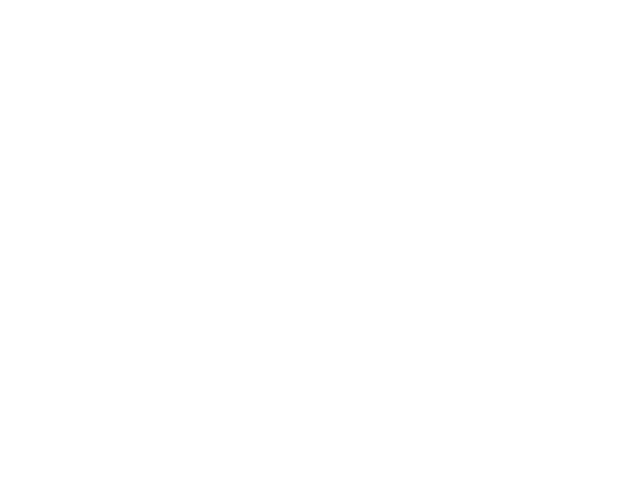
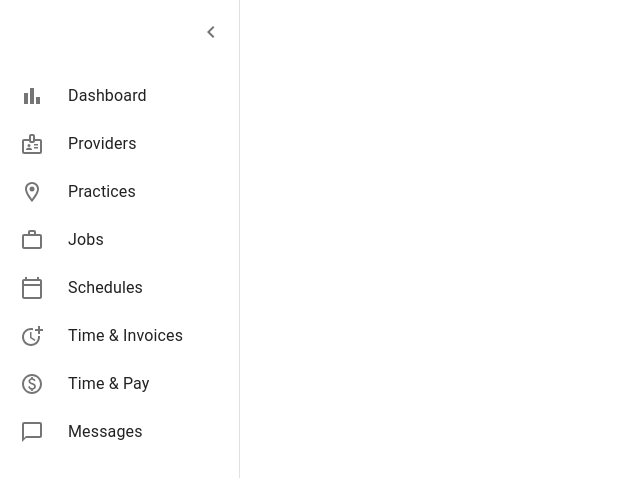
Before and after one commit to Onelky/menu-test, a React (Create React App) app: page / in a window 1280 px wide. Shown: the top 478 px of the page, without its empty margins (0-640 px from the left). Built offline with nearby package versions, Linux system fonts and the light colour scheme.

Commit message:
create Layout component

```diff
--- a/src/App.tsx
+++ b/src/App.tsx
@@ -1,8 +1,8 @@
 import React from 'react'
+import Layout from './components/Layout/Layout'
 
-// todo Create Layout (content and drawer)
 function App() {
-  return <div className="App"></div>
+  return <Layout></Layout>
 }
 
 export default App
--- /dev/null
+++ b/src/components/Layout/DrawerItem.tsx
@@ -0,0 +1,44 @@
+import React, { type FC } from 'react'
+import * as MUIcon from '@mui/icons-material'
+import ListItem from '@mui/material/ListItem'
+import ListItemButton from '@mui/material/ListItemButton'
+import ListItemIcon from '@mui/material/ListItemIcon'
+import ListItemText from '@mui/material/ListItemText'
+import type { MenuItem } from './types'
+
+type DrawerItemProps = {
+  item: MenuItem
+  open: boolean
+}
+const DrawerItem: FC<DrawerItemProps> = ({ item, open }) => {
+  const { iconName, label } = item
+
+  const Icon = iconName && MUIcon[iconName]
+
+  return (
+    <ListItem disablePadding sx={{ display: 'block' }}>
+      <ListItemButton
+        sx={{
+          minHeight: 48,
+          justifyContent: open ? 'initial' : 'center',
+          px: 2.5
+        }}
+      >
+        {iconName && (
+          <ListItemIcon
+            sx={{
+              minWidth: 0,
+              mr: open ? 3 : 'auto',
+              justifyContent: 'center'
+            }}
+          >
+            {Icon && <Icon />}
+          </ListItemIcon>
+        )}
+        <ListItemText primary={label} sx={{ opacity: open ? 1 : 0 }} />
+      </ListItemButton>
+    </ListItem>
+  )
+}
+
+export default DrawerItem
--- /dev/null
+++ b/src/components/Layout/Layout.tsx
@@ -0,0 +1,69 @@
+import React, { type FC, type PropsWithChildren } from 'react'
+import { useTheme } from '@mui/material/styles'
+import Box from '@mui/material/Box'
+import Toolbar from '@mui/material/Toolbar'
+import List from '@mui/material/List'
+import IconButton from '@mui/material/IconButton'
+import MenuIcon from '@mui/icons-material/Menu'
+import ChevronLeftIcon from '@mui/icons-material/ChevronLeft'
+import ChevronRightIcon from '@mui/icons-material/ChevronRight'
+import { AppBar, Drawer, DrawerHeader } from './styledComponents'
+import { menuItems } from './types'
+import DrawerItem from './DrawerItem'
+
+// todo: add submenu functionality
+// todo: add styles
+const Layout: FC<PropsWithChildren> = ({ children }) => {
+  const theme = useTheme()
+  const [open, setOpen] = React.useState(true)
+
+  const handleDrawerOpen = () => {
+    setOpen(true)
+  }
+
+  const handleDrawerClose = () => {
+    setOpen(false)
+  }
+
+  return (
+    <Box sx={{ display: 'flex' }}>
+      <AppBar position="fixed" open={open}>
+        <Toolbar>
+          <IconButton
+            color="inherit"
+            aria-label="open drawer"
+            onClick={handleDrawerOpen}
+            edge="start"
+            sx={{
+              marginRight: 5,
+              ...(open && { display: 'none' })
+            }}
+          >
+            <MenuIcon />
+          </IconButton>
+        </Toolbar>
+      </AppBar>
+      <Drawer variant="permanent" open={open}>
+        <DrawerHeader>
+          <IconButton onClick={handleDrawerClose}>
+            {theme.direction === 'rtl' ? (
+              <ChevronRightIcon />
+            ) : (
+              <ChevronLeftIcon />
+            )}
+          </IconButton>
+        </DrawerHeader>
+        <List>
+          {menuItems.map((item) => (
+            <DrawerItem key={item.label} item={item} open />
+          ))}
+        </List>
+      </Drawer>
+      <Box component="main" sx={{ flexGrow: 1, p: 3 }}>
+        {children}
+      </Box>
+    </Box>
+  )
+}
+
+export default Layout
--- /dev/null
+++ b/src/components/Layout/index.ts
@@ -0,0 +1,3 @@
+export * from './Layout'
+export * from './types'
+export * from './DrawerItem'
--- /dev/null
+++ b/src/components/Layout/styledComponents.ts
@@ -0,0 +1,77 @@
+import { CSSObject, styled, Theme } from '@mui/material/styles'
+import { AppBarProps as MuiAppBarProps } from '@mui/material/AppBar/AppBar'
+import MuiAppBar from '@mui/material/AppBar'
+import MuiDrawer from '@mui/material/Drawer'
+
+const drawerWidth = 240
+
+const openedMixin = (theme: Theme): CSSObject => ({
+  width: drawerWidth,
+  transition: theme.transitions.create('width', {
+    easing: theme.transitions.easing.sharp,
+    duration: theme.transitions.duration.enteringScreen
+  }),
+  overflowX: 'hidden'
+})
+
+const closedMixin = (theme: Theme): CSSObject => ({
+  transition: theme.transitions.create('width', {
+    easing: theme.transitions.easing.sharp,
+    duration: theme.transitions.duration.leavingScreen
+  }),
+  overflowX: 'hidden',
+  width: `calc(${theme.spacing(7)} + 1px)`,
+  [theme.breakpoints.up('sm')]: {
+    width: `calc(${theme.spacing(8)} + 1px)`
+  }
+})
+
+export const DrawerHeader = styled('div')(({ theme }) => ({
+  display: 'flex',
+  alignItems: 'center',
+  justifyContent: 'flex-end',
+  padding: theme.spacing(0, 1),
+  // necessary for content to be below app bar
+  ...theme.mixins.toolbar
+}))
+
+interface AppBarProps extends MuiAppBarProps {
+  open?: boolean
+}
+
+export const AppBar = styled(MuiAppBar, {
+  shouldForwardProp: (prop) => prop !== 'open'
+})<AppBarProps>(({ theme, open }) => ({
+  zIndex: theme.zIndex.drawer + 1,
+  backgroundColor: 'transparent',
+  boxShadow: 'none',
+  transition: theme.transitions.create(['width', 'margin'], {
+    easing: theme.transitions.easing.sharp,
+    duration: theme.transitions.duration.leavingScreen
+  }),
+  ...(open && {
+    marginLeft: drawerWidth,
+    width: `calc(100% - ${drawerWidth}px)`,
+    transition: theme.transitions.create(['width', 'margin'], {
+      easing: theme.transitions.easing.sharp,
+      duration: theme.transitions.duration.enteringScreen
+    })
+  })
+}))
+
+export const Drawer = styled(MuiDrawer, {
+  shouldForwardProp: (prop) => prop !== 'open'
+})(({ theme, open }) => ({
+  width: drawerWidth,
+  flexShrink: 0,
+  whiteSpace: 'nowrap',
+  boxSizing: 'border-box',
+  ...(open && {
+    ...openedMixin(theme),
+    '& .MuiDrawer-paper': openedMixin(theme)
+  }),
+  ...(!open && {
+    ...closedMixin(theme),
+    '& .MuiDrawer-paper': closedMixin(theme)
+  })
+}))
--- /dev/null
+++ b/src/components/Layout/types.ts
@@ -0,0 +1,31 @@
+import * as MUIcon from '@mui/icons-material'
+
+export type MenuItem = {
+  label: string
+  iconName?: keyof typeof MUIcon
+  subItems?: MenuItem[]
+}
+
+export const menuItems: MenuItem[] = [
+  { label: 'Dashboard', iconName: 'BarChartOutlined' },
+  {
+    label: 'Providers',
+    iconName: 'BadgeOutlined',
+    subItems: [
+      { label: 'Dashboard' },
+      { label: 'Providers' },
+      { label: 'My Tasks' },
+      { label: 'All Tasks' },
+      { label: 'Roster' },
+      { label: 'Privileges' },
+      { label: 'Credentialing' },
+      { label: 'State Laws' }
+    ]
+  },
+  { label: 'Practices', iconName: 'LocationOnOutlined' },
+  { label: 'Jobs', iconName: 'WorkOutlineOutlined' },
+  { label: 'Schedules', iconName: 'CalendarTodayOutlined' },
+  { label: 'Time & Invoices', iconName: 'MoreTimeOutlined' },
+  { label: 'Time & Pay', iconName: 'PaidOutlined' },
+  { label: 'Messages', iconName: 'ChatBubbleOutlineOutlined' }
+]
--- a/src/index.tsx
+++ b/src/index.tsx
@@ -2,12 +2,14 @@
 import ReactDOM from 'react-dom/client'
 import './index.css'
 import { ThemeProvider } from '@mui/material/styles'
+import CssBaseline from '@mui/material/CssBaseline'
 import App from './App'
 import theme from './theme'
 
 const root = ReactDOM.createRoot(document.getElementById('root') as HTMLElement)
 root.render(
   <React.StrictMode>
+    <CssBaseline />
     <ThemeProvider theme={theme}>
       <App />
     </ThemeProvider>
```
